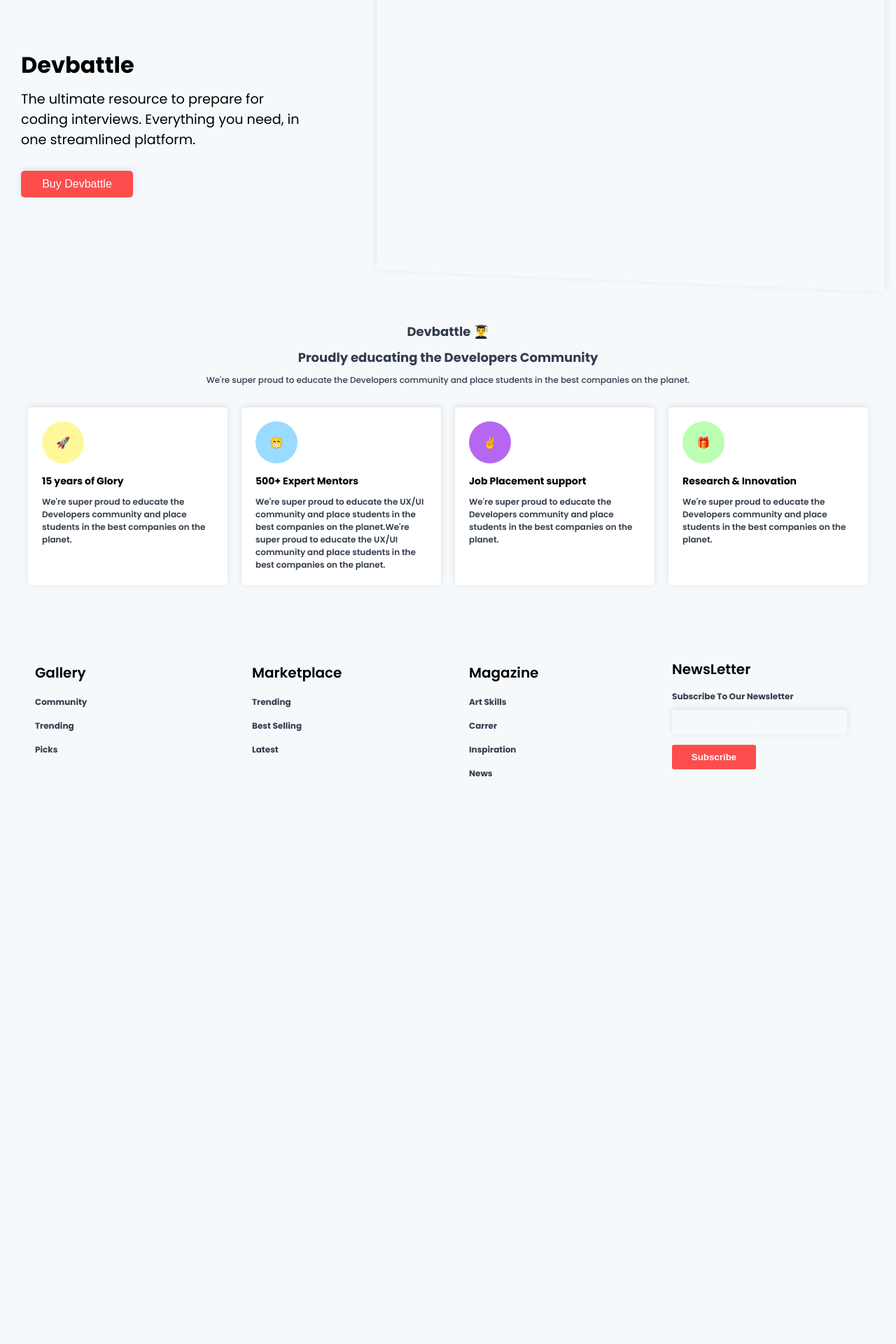
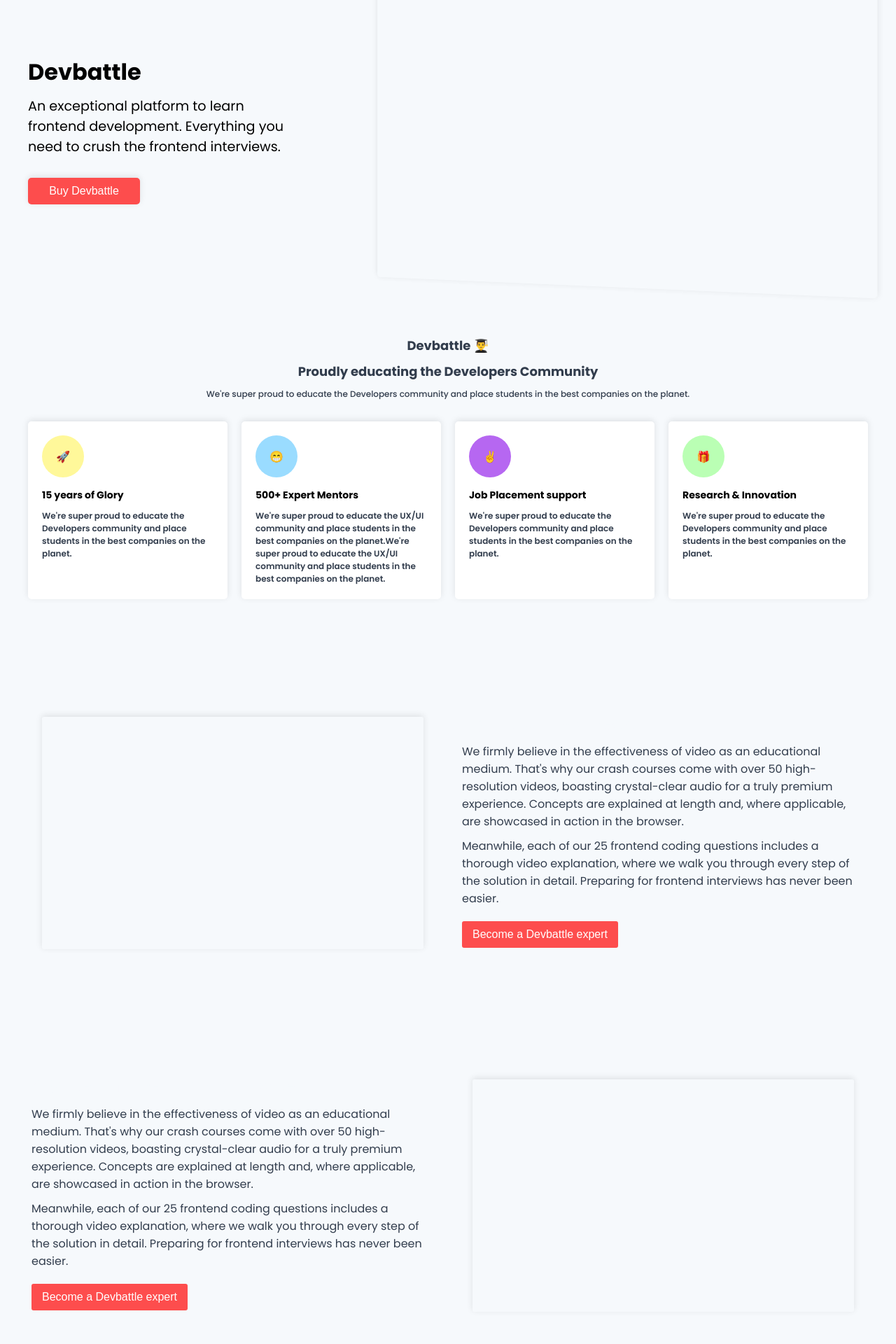
Before and after one commit to Shubhofficial1/devbattle-frontend, a React (Create React App) app in the folder frontend/: page / in a window 1280 px wide. Shown: the part 140-2060 px from the top of the page at 70% size. Before the commit the page ends 1312 px from the top, so only its background shows below. Built offline with nearby package versions, Linux system fonts and the light colour scheme.

Commit message:
modified home page

```diff
--- a/frontend/src/App.js
+++ b/frontend/src/App.js
@@ -9,7 +9,7 @@
 import SecurityScreen from './screens/SecurityScreen/SecurityScreen'
 import AppearanceScreen from './screens/AppearanceScreen/AppearanceScreen'
 import NotificationScreen from './screens/NotificationScreen/NotificationScreen'
-import ChangelogScreen from './screens/ChangelogScreen/ChangelogScreen'
+// import ChangelogScreen from './screens/ChangelogScreen/ChangelogScreen'
 
 function App() {
   return (
@@ -23,7 +23,7 @@
           <Route path='/security' element={<SecurityScreen />} />
           <Route path='/appearance' element={<AppearanceScreen />} />
           <Route path='/notification' element={<NotificationScreen />} />
-          <Route path='/changelog' element={<ChangelogScreen />} />
+          {/* <Route path='/changelog' element={<ChangelogScreen />} /> */}
         </Routes>
       </main>
       <Footer />
--- a/frontend/src/components/Footer/Footer.js
+++ b/frontend/src/components/Footer/Footer.js
@@ -5,23 +5,22 @@
     <footer className='footer noselect'>
       <div className='footer_container'>
         <div className=' footer_card'>
-          <h1>gallery</h1>
-          <p>community</p>
-          <p>Trending</p>
-          <p>Picks</p>
+          <h1>Laerning Paths</h1>
+          <p>Web app development</p>
+          <p>Mobile app development</p>
+          <p>Python Programming</p>
         </div>
         <div className='footer_card '>
-          <h1>Marketplace</h1>
-          <p>Trending</p>
-          <p>Best Selling</p>
-          <p>Latest</p>
+          <h1>Company</h1>
+          <p>Blog</p>
+          <p>Carrers</p>
+          <p>Refer & Earn</p>
         </div>
+
         <div className=' footer_card '>
-          <h1>Magazine</h1>
-          <p>Art Skills</p>
-          <p>Carrer</p>
-          <p>Inspiration</p>
-          <p>News</p>
+          <h1>Support</h1>
+          <p>Contact Us</p>
+          <p>Pricing</p>
         </div>
         <div className='footer_newsletter'>
           <h1>NewsLetter</h1>
--- /dev/null
+++ b/frontend/src/components/HomeCard/HomeCard.css
@@ -0,0 +1,37 @@
+.title {
+  text-align: center;
+  margin-top: 60px;
+  font-size: 18px;
+  color: var(--CARD-600);
+}
+
+.title1 {
+  text-align: center;
+  margin-top: 10px;
+  font-size: 18px;
+  color: var(--CARD-600);
+}
+
+.description {
+  text-align: center;
+  margin: 10px 0px;
+  font-size: 12px;
+  font-weight: 500;
+  color: var(--CARD-600);
+}
+
+.home_card {
+  display: grid;
+  margin: 30px 10px;
+  grid-template-columns: repeat(4, 1fr);
+  gap: 20px;
+}
+
+@media screen and (max-width: 700px) {
+  .home_card {
+    grid-template-columns: 1fr;
+  }
+}
+
+@media screen and (max-width: 1000px) {
+}
--- /dev/null
+++ b/frontend/src/components/HomeCard/HomeCard.js
@@ -0,0 +1,30 @@
+import React from 'react'
+import Card from '../Card/Card'
+import './HomeCard.css'
+import { CardDetails } from '../../Data/CardDetails'
+
+const HomeCard = () => {
+  return (
+    <>
+      <h1 className='title'>Devbattle 👨‍🎓</h1>
+      <h1 className='title1'>Proudly educating the Developers Community</h1>
+      <p className='description'>
+        We're super proud to educate the Developers community and place students
+        in the best companies on the planet.
+      </p>
+      <div className='home_card'>
+        {CardDetails.map((card) => (
+          <Card
+            key={card.title}
+            logo={card.logo}
+            color={card.color}
+            title={card.title}
+            description={card.description}
+          />
+        ))}
+      </div>
+    </>
+  )
+}
+
+export default HomeCard
--- /dev/null
+++ b/frontend/src/components/HomeContainer/HomeContainer.css
@@ -0,0 +1,75 @@
+.home_container {
+  display: flex;
+  justify-content: space-between;
+  align-items: center;
+  padding: 10px;
+}
+
+.home_left_container {
+  flex: 2;
+  min-height: 450px;
+  display: flex;
+  flex-direction: column;
+  justify-content: center;
+}
+
+.home_left_container h3 {
+  font-size: 1.2rem;
+  font-weight: 400;
+  margin-top: 10px;
+  width: 85%;
+}
+
+.home_button_container {
+  margin-top: 30px;
+}
+
+.home_button {
+  border: none;
+  outline: none;
+  width: 160px;
+  padding: 10px 20px;
+  border-radius: var(--border-radius-5);
+  font-weight: 500;
+  text-transform: capitalize;
+  font-size: var(--font-size);
+  color: white;
+  background-color: var(--accent);
+  cursor: pointer;
+  text-align: center;
+  box-shadow: var(--box-shadow);
+  transition: all 0.1s ease-in-out;
+}
+
+.home_button:hover {
+  transform: scale(1.01);
+}
+
+.home_right_container {
+  flex: 3;
+  min-height: 450px;
+  padding: 20px;
+  border-radius: var(--border-radius-5);
+  background-color: var(--CARD-800);
+  box-shadow: var(--box-shadow);
+  transform: perspective(1400px) rotateY(-15deg);
+}
+
+@media screen and (max-width: 700px) {
+}
+
+@media screen and (max-width: 1000px) {
+  .home_container {
+    flex-direction: column;
+  }
+  .home_left_container {
+    align-items: center;
+  }
+  .home_left_container h3 {
+    text-align: center;
+    width: 80%;
+  }
+  .home_right_container {
+    display: none;
+  }
+}
--- /dev/null
+++ b/frontend/src/components/HomeContainer/HomeContainer.js
@@ -0,0 +1,21 @@
+import React from 'react'
+import './HomeContainer.css'
+const HomeContainer = () => {
+  return (
+    <div className='home_container'>
+      <div className='home_left_container'>
+        <h1>Devbattle</h1>
+        <h3>
+          An exceptional platform to learn frontend development. Everything you
+          need to crush the frontend interviews.
+        </h3>
+        <div className='home_button_container noselect'>
+          <button className='home_button'>buy Devbattle</button>
+        </div>
+      </div>
+      <div className='home_right_container'></div>
+    </div>
+  )
+}
+
+export default HomeContainer
--- a/frontend/src/components/Settings/Settings.js
+++ b/frontend/src/components/Settings/Settings.js
@@ -28,9 +28,9 @@
         <p> Notifications </p>
       </Link>
 
-      <Link className='link' to='/changelog'>
+      {/* <Link className='link' to='/changelog'>
         <p> Changelog</p>
-      </Link>
+      </Link> */}
 
       <h1>Billing Settings</h1>
 
--- a/frontend/src/screens/HomeScreen/HomeScreen.css
+++ b/frontend/src/screens/HomeScreen/HomeScreen.css
@@ -3,113 +3,72 @@
   max-width: 1400px;
 }
 
-.home_container {
-  display: flex;
-  justify-content: space-between;
-  align-items: center;
+.video_container {
+  display: grid;
+  grid-template-columns: repeat(2, 1fr);
+  gap: 10px;
+  width: 100%;
+  border-radius: var(--border-radius-3);
+  margin-top: 150px;
 }
 
-.home_left_container {
-  flex: 2;
-  min-height: 450px;
+.video_left {
+  display: flex;
+  justify-content: center;
+  align-items: center;
+  border-radius: var(--border-radius-3);
+}
+.video {
+  width: 90%;
+  height: 90%;
+  box-shadow: var(--box-shadow);
+  border-radius: var(--border-radius-3);
+}
+
+.video_right {
   display: flex;
   flex-direction: column;
-  justify-content: center;
+  justify-content: space-between;
+  align-items: flex-start;
+  padding: 10px 15px;
 }
 
-.home_left_container h3 {
-  font-size: 1.2rem;
-  font-weight: 400;
-  margin-top: 10px;
-  width: 85%;
+.video_right h1 {
+  font-size: 24px;
+  font-weight: 500;
+  color: var(--CARD-500);
+  margin-bottom: 10px;
 }
 
-.home_button_container {
-  margin-top: 30px;
+.video_right p {
+  font-size: 16px;
+  font-weight: 400;
+  color: var(--CARD-600);
+  margin-bottom: 10px;
 }
 
-.home_button {
+.video_right button {
   border: none;
   outline: none;
-  width: 160px;
-  padding: 10px 20px;
-  border-radius: var(--border-radius-5);
+  padding: 10px 15px;
+  border-radius: var(--border-radius-3);
+  background-color: var(--accent);
+  color: white;
+  font-size: 16px;
   font-weight: 500;
-  text-transform: capitalize;
-  font-size: var(--font-size);
-  color: white;
-  background-color: var(--accent);
+  margin: 10px 0px;
   cursor: pointer;
-  text-align: center;
-  box-shadow: var(--box-shadow);
-  transition: all 0.1s ease-in-out;
-}
-
-.home_button:hover {
-  transform: scale(1.01);
-}
-
-.home_right_container {
-  flex: 3;
-  min-height: 450px;
-  padding: 20px;
-  border-radius: var(--border-radius-5);
-  background-color: var(--CARD-800);
-  box-shadow: var(--box-shadow);
-  transform: perspective(1400px) rotateY(-15deg);
-}
-
-.title {
-  text-align: center;
-  margin-top: 60px;
-  font-size: 18px;
-  color: var(--CARD-600);
-}
-
-.title1 {
-  text-align: center;
-  margin-top: 10px;
-  font-size: 18px;
-  color: var(--CARD-600);
-}
-
-.description {
-  text-align: center;
-  margin: 10px 0px;
-  font-size: 12px;
-  font-weight: 500;
-  color: var(--CARD-600);
-}
-
-.home_card {
-  display: grid;
-  margin: 30px 10px;
-  grid-template-columns: repeat(4, 1fr);
-  gap: 20px;
-  /* grid-auto-rows: 280px; */
 }
 
 @media screen and (max-width: 700px) {
   .home {
     padding: 0px 0px;
   }
-  .home_card {
+
+  .video_container {
     grid-template-columns: 1fr;
   }
 }
 
 @media screen and (max-width: 1000px) {
-  .home_container {
-    flex-direction: column;
-  }
-  .home_left_container {
-    align-items: center;
-  }
-  .home_left_container h3 {
-    text-align: center;
-    width: 80%;
-  }
-  .home_right_container {
-    display: none;
-  }
 }
--- a/frontend/src/screens/HomeScreen/HomeScreen.js
+++ b/frontend/src/screens/HomeScreen/HomeScreen.js
@@ -1,43 +1,59 @@
 import React from 'react'
 import './HomeScreen.css'
-import { CardDetails } from '../../Data/CardDetails'
-import Card from '../../components/Card/Card'
+import HomeContainer from '../../components/HomeContainer/HomeContainer'
+import HomeCard from '../../components/HomeCard/HomeCard'
 
 const HomeScreen = () => {
   return (
     <div className='home'>
-      {/* Action Container */}
-      <div className='home_container'>
-        <div className='home_left_container'>
-          <h1>Devbattle</h1>
-          <h3>
-            The ultimate resource to prepare for coding interviews. Everything
-            you need, in one streamlined platform.
-          </h3>
-          <div className='home_button_container noselect'>
-            <button className='home_button'>buy Devbattle</button>
-          </div>
+      {/* Cta container */}
+      <HomeContainer />
+      {/* What we offer */}
+      <HomeCard />
+      {/* Videos */}
+      <div className='video_container'>
+        <div className='video_left'>
+          <div className='video'></div>
         </div>
-        <div className='home_right_container'></div>
+        <div className='video_right'>
+          <h1>High-Quality Videos.</h1>
+          <p>
+            We firmly believe in the effectiveness of video as an educational
+            medium. That's why our crash courses come with over 50
+            high-resolution videos, boasting crystal-clear audio for a truly
+            premium experience. Concepts are explained at length and, where
+            applicable, are showcased in action in the browser.
+          </p>
+          <p>
+            Meanwhile, each of our 25 frontend coding questions includes a
+            thorough video explanation, where we walk you through every step of
+            the solution in detail. Preparing for frontend interviews has never
+            been easier.
+          </p>
+          <button className='noselect'>Become a Devbattle expert</button>
+        </div>
       </div>
-
-      {/* What we Offer */}
-      <h1 className='title'>Devbattle 👨‍🎓</h1>
-      <h1 className='title1'>Proudly educating the Developers Community</h1>
-      <p className='description'>
-        We're super proud to educate the Developers community and place students
-        in the best companies on the planet.
-      </p>
-      <div className='home_card'>
-        {CardDetails.map((card) => (
-          <Card
-            key={card.title}
-            logo={card.logo}
-            color={card.color}
-            title={card.title}
-            description={card.description}
-          />
-        ))}
+      <div className='video_container'>
+        <div className='video_right'>
+          <h1>A State-Of-The-Art Workspace.</h1>
+          <p>
+            We firmly believe in the effectiveness of video as an educational
+            medium. That's why our crash courses come with over 50
+            high-resolution videos, boasting crystal-clear audio for a truly
+            premium experience. Concepts are explained at length and, where
+            applicable, are showcased in action in the browser.
+          </p>
+          <p>
+            Meanwhile, each of our 25 frontend coding questions includes a
+            thorough video explanation, where we walk you through every step of
+            the solution in detail. Preparing for frontend interviews has never
+            been easier.
+          </p>
+          <button className='noselect'>Become a Devbattle expert</button>
+        </div>
+        <div className='video_left'>
+          <div className='video'></div>
+        </div>
       </div>
     </div>
   )
```
Also changed, not shown: frontend/src/Data/text.js (added, +43 -0 lines).
